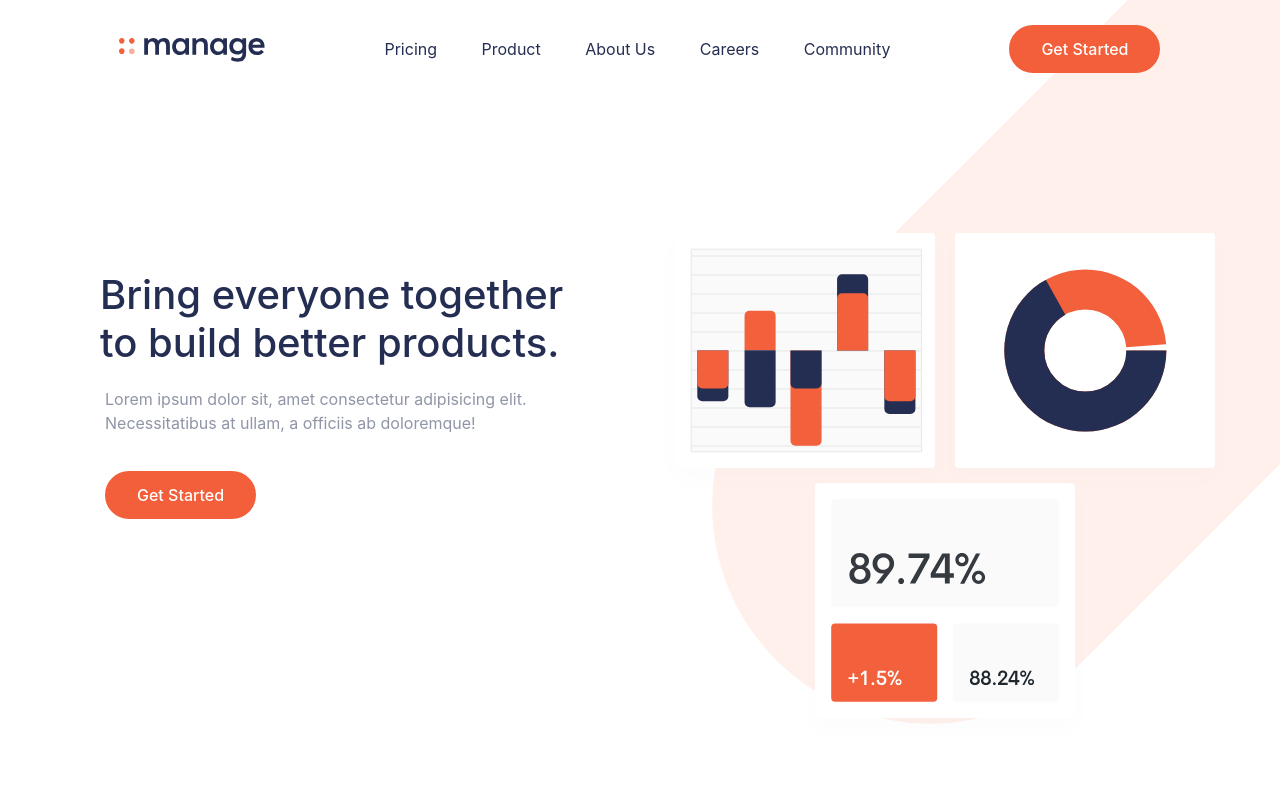
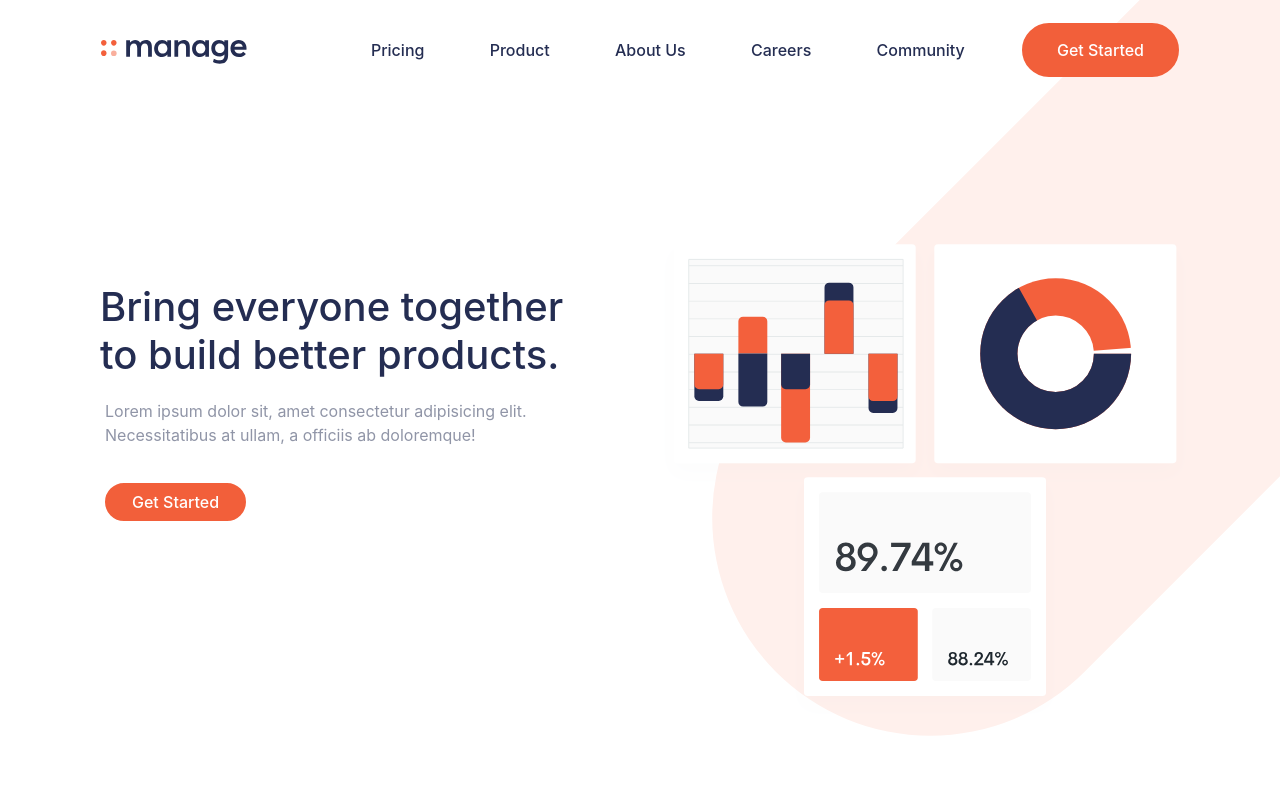
Before and after one commit to rahulkundena/manage-landing-page, a plain HTML site: page index.html in a window 1280 px wide. Shown: the top 800 px of the page. Drawn offline with nearby package versions, Linux system fonts and the light colour scheme.

Commit message:
Add files via upload

```diff
--- a/CSS/style.css
+++ b/CSS/style.css
@@ -1,5 +1,14 @@
 body{
     overflow-x: hidden;
+}
+header{
+    margin-top: 15px;
+}
+.navbar-nav{
+    margin-left: 0;
+}
+.navbar-nav .nav-link {
+    font-size: 1rem;
 }
 .bg{
     background-image: url(../images/bg-tablet-pattern.svg);
@@ -18,25 +27,34 @@ body{
     margin-top: 25px;
     align-items: center;
 }
-.menu_link a{
-    color: hsl(228, 39%, 23%);
-    margin: 0 20px;
+.nav-item a{
+    color: hsl(228, 39%, 23%) !important;
+    margin: auto;
+    padding: auto;
     text-decoration: none;
+    align-items: center;
+    font-weight: 500;
 }
-.menu_link a:hover{
-    color: hsl(12, 88%, 59%);
+.nav-item a:hover{
+    color: hsl(12, 88%, 59%) !important;
 }
 .black_or{
     position: relative;
-    color: white;
+    color: white !important;
     background-color: hsl(12, 88%, 59%);
-    padding: 10px 30px;
+    padding: 5px 25px;
     border-radius: 30px;
     border: 2px solid hsl(12, 88%, 59%);
     font-weight: 500;
 }
+.black_or a{
+    color: white!important;
+}
+.black_or a:hover{
+    color: hsl(228, 39%, 23%) !important;
+}
 .black_or:hover{
-    color: hsl(12, 88%, 59%);
+    color: hsl(12, 88%, 59%) !important;
     background-color: white;
     transition: 0.5s ease;
 }
@@ -137,3 +155,42 @@ footer{
     color: white;
     background-color: hsl(12, 88%, 59%);
 }
+@media(max-width:1000px){
+    .bg{
+        display: none !important;
+    }
+    body{
+        text-align: center;
+    }
+}
+@media(max-width:1200px){
+    .mail{
+        margin: 0 auto;
+    }
+}
+@media(max-width:650px){
+    .bg-2{
+        display: none !important;
+    }
+    body{
+        text-align: center;
+    }
+}
+@media(max-width:380px){
+    .mail{
+        width: 200px;
+    }
+}
+@media(max-width:270px){
+    .mail{
+        width: 150px;
+    }
+}
+@media (min-width:768px){
+    .top-bar.bg-success{
+        background-color: transparent !important;
+    }
+    .navbar-nav{
+        margin-left: 100px;
+    }
+}
--- a/index.html
+++ b/index.html
@@ -17,25 +17,38 @@
   <link rel="stylesheet" href="CSS/style.css">
 </head>
 <body>
-  <header>
-    <div>
-      <section class="header-sec no_color_sticky">
+  <header id="header" >
+    <div class="top-bar bg-color w-100">
         <div class="container">
-          <div class="row justify-content-around header">
-            <div class="logo">
-              <a href="#"><img src="images/logo.svg" alt="..."></a>
+            <nav class="navbar bg-transparent navbar-dark navbar-expand-md justify-content-between">
+              <a href="#" class="navbar-brand"><img src="images/logo.svg" alt=""></a>
+              <button class="navbar-toggler" type="button" data-toggle="collapse" data-target="#menu">
+                <span class="navbar-toggler-icon"><img src="images/icon-hamburger.svg" id="close" alt=""></span>
+              </button>
+              <div id="menu" class="collapse navbar-collapse">
+                <ul class="navbar-nav align-items-center justify-content-between w-100">
+                    <li class="nav-item">
+                        <a href="#" class="nav-link">Pricing</a>
+                    </li>
+                    <li class="nav-item">
+                        <a href="#" class="nav-link">Product</a>
+                    </li>
+                    <li class="nav-item dropdown">
+                        <a href="#" class="nav-link">About Us</a>
+                    </li>
+                    <li class="nav-item">
+                        <a href="#" class="nav-link">Careers</a>
+                    </li>
+                    <li class="nav-item">
+                      <a href="#" class="nav-link">Community</a>
+                  </li>
+                  <li class="nav-item black_or">
+                    <a href="#" class="nav-link btn_or">Get Started</a>
+                  </li>
+                </ul>
             </div>
-            <div class="menu_link">
-              <a href="#">Pricing</a>
-              <a href="#">Product</a>
-              <a href="#">About Us</a>
-              <a href="#">Careers</a>
-              <a href="#">Community</a>
-            </div>
-            <button class="btn black_or" href="#">Get Started</button>
-            </div>
+            </nav>
         </div>
-      </section>
     </div>
   </header>
   <section class="text">
@@ -50,7 +63,7 @@
         </div>
         <div class="col-xl-6 col-sm-12 ">
           <div class="bg"></div>
-          <img src="images/illustration-intro.svg" class="img" alt="">
+          <img src="images/illustration-intro.svg" class="img img-fluid" alt="">
         </div>
       </div>
     </div>
@@ -115,7 +128,7 @@
         <div class="carousel-item mt-5 active">
           <div class="row justify-content-around">
             <div class="col-4 text-center">
-            <div class="card mt-5">
+            <div class="card card1 mt-5">
               <img src="images/avatar-ali.png" alt="photo">
               <div class="card-body">
                 <h4>Ali Bravo</h4>
@@ -124,7 +137,7 @@
             </div>
             </div>
             <div class="col-4 text-center">
-            <div class="card mt-5">
+            <div class="card card2 mt-5">
               <img src="images/avatar-anisha.png" alt="photo">
               <div class="card-body">
                 <h4>Anisha Li</h4>
@@ -133,7 +146,7 @@
             </div>
             </div>
             <div class="col-4 text-center">
-            <div class="card mt-5">
+            <div class="card card3 mt-5">
               <img src="images/avatar-richard.png" alt="photo">
               <div class="card-body">
                 <h4>Richard Watts</h4>
@@ -212,7 +225,7 @@
             <img src="images/icon-instagram.svg" class="m-auto " alt="">
           </div>
         </div>
-        <div class="col-xl-3 col-md-6 col-sm-12">
+        <div class="col-xl-3 col-md-6 col-sm-12 mt-3">
           <a href="#" class="tag">
             <h6 class="lead">Home</h6>
           </a>
@@ -226,7 +239,7 @@
             <h6 class="lead">About Us</h6>
           </a>
         </div>
-        <div class="col-xl-3 col-md-6 col-sm-12">
+        <div class="col-xl-3 col-md-6 col-sm-12 mt-3">
           <a href="#" class="tag">
             <h6 class="lead">Careers</h6>
           </a>
@@ -237,10 +250,10 @@
             <h6 class="lead">Privacy Policy</h6>
           </a>
         </div>
-        <div class="col-xl-3 col-md-6 col-sm-12">
+        <div class="col-xl-3 col-md-6 col-sm-12 mt-3">
           <div class="mail">
             <form name="form1" action="#">
-              <div class="input-group">
+              <div class="input-group justify-content-center">
                 <input type="text" class="form-control mail" placeholder="Updates in your inbox..." name="text5" aria-label="" aria-describedby="basic-addon1">
                 <div class="input-group-append">
                   <button class="btn submit" type="button" onclick="ValidateEmail(document.form1.text5)">Go</button>
```
